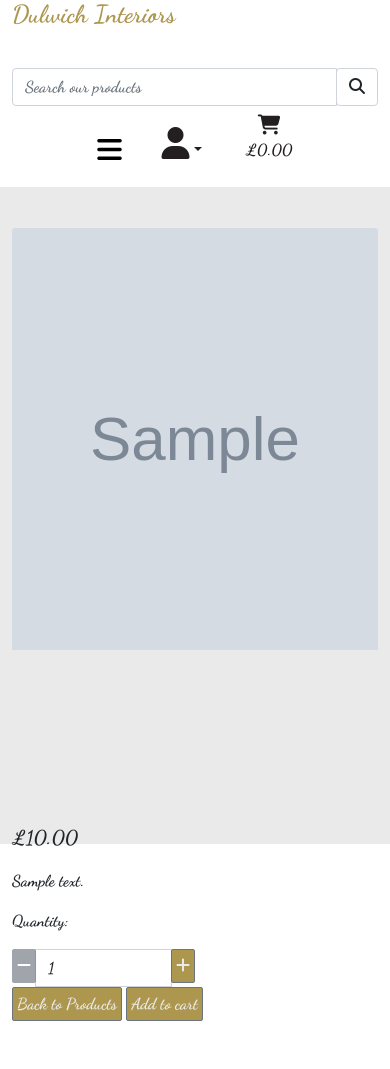
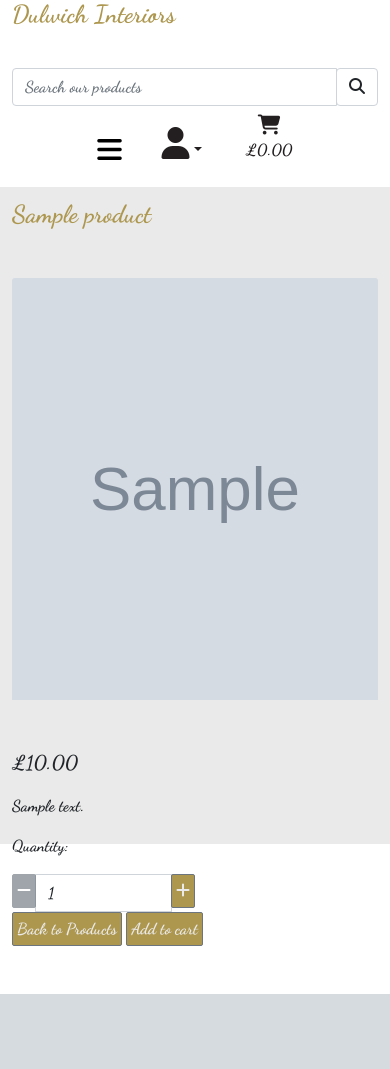
Before and after one commit to EimearCunningham/dulwich-interiors, a Django app: page /products/1/ in a window 390 px wide. After the commit the page ends 994 px from the top, so only its background shows below. Run offline with Django 3.2, Linux system fonts and the light colour scheme; tables that the repository leaves empty hold one stand-in row (values such as "Sample post"); grey boxes marked "Sample" are stand-in pictures; parts of the project's set-up code (start-up, migrations or seed data) failed here and were passed over; some libraries are stand-ins or nearby versions.

Commit message:
Add manual testing of product and product detail pages

```diff
--- a/products/templates/products/product_detail.html
+++ b/products/templates/products/product_detail.html
@@ -46,7 +46,7 @@
                                         </button>
                                     </div>
                                     <input class="form-control qty_input" type="number" name="quantity" value="1"
-                                        min="1" max="99" data-item_id="{{ product.id }}" id="id_qty_{{ product.id }}">
+                                        min="1" max="6" data-item_id="{{ product.id }}" id="id_qty_{{ product.id }}">
                                     <div class="input-group-append">
                                         <button class="increment-qty btn btn-secondary" data-item_id="{{ product.id }}"
                                             id="increment-qty_{{ product.id }}">
@@ -78,6 +78,7 @@
 </div>
 {% endblock %}
 
+
 {% block postloadjs %}
 {{ block.super }}
 {% include 'products/includes/quantity_input_script.html' %}
--- a/static/css/base.css
+++ b/static/css/base.css
@@ -32,10 +32,6 @@
     color: #AD974F;
 }
 
-.page-heading {
-  padding-top: 150px;
-}
-
 .dropdown-item, .nav-link {
     color: #231F20;
 }
@@ -60,9 +56,7 @@
     z-index: 99999999999;
 }
 
-.product-details-container {
-  padding-top: 125px;
-}
+
 
 
 
@@ -174,9 +168,6 @@
     padding: 4px;
   }
 
-#blog-row {
-  padding-top: 125px;
-}
 
 h1 {
   color: #231F20;
@@ -186,3 +177,17 @@
 .col-sm-12 {
   margin-bottom: 20px;
 }
+
+.header-container {
+  padding-top: 165px;
+}
+
+@media (max-width: 991px) {
+  .header-container {
+      padding-top: 200px;
+  }
+
+  body {
+      height: calc(100vh - 200px);
+  }
+}
```
Also changed, not shown: testing.md (+9 -8 lines).
